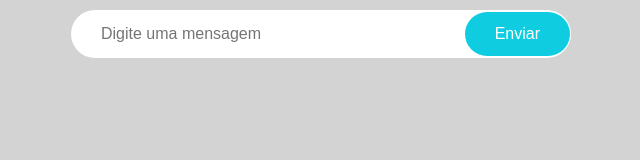
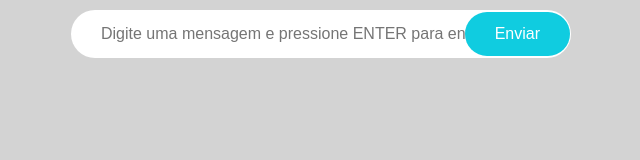
Before and after one commit to Vinicius1500/chat-nodejs, a website: page index.html in a window 1280 px wide. Shown: the whole page, without its empty margins (319-959 px from the left). Drawn offline with nearby package versions, Linux system fonts and the light colour scheme; no server answers.

Commit message:
Alteração do placeholder no index.html

```diff
--- a/index.html
+++ b/index.html
@@ -7,7 +7,7 @@
     <body>
         <header>
             <form>
-                <input autofocus type='text' id='msg' placeholder="Digite uma mensagem" autocomplete="off" />
+                <input autofocus type='text' id='msg' placeholder="Digite uma mensagem e pressione ENTER para enviar" autocomplete="off" />
                 <button type='submit'>Enviar</button>
             </form>
         </header>
```
